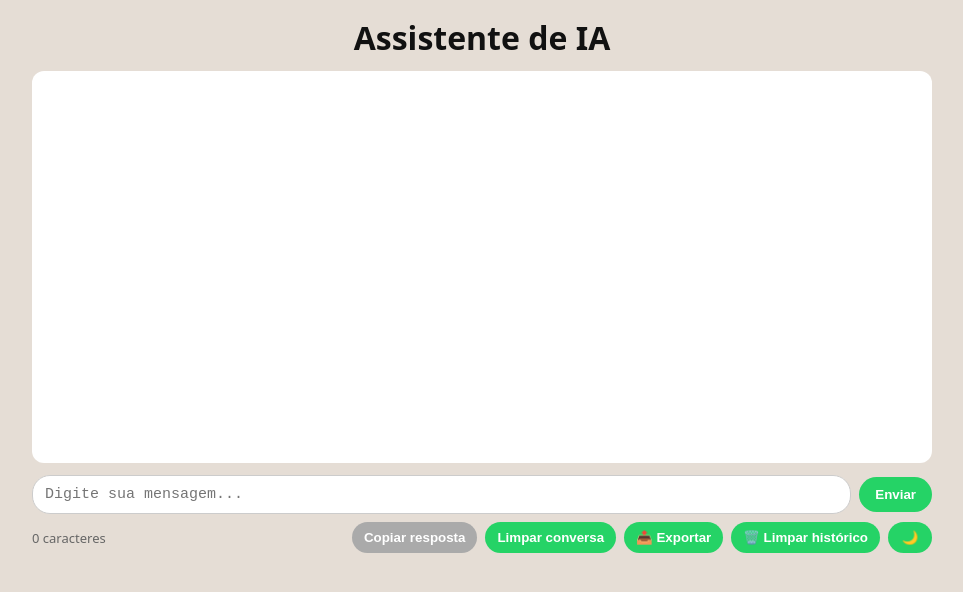
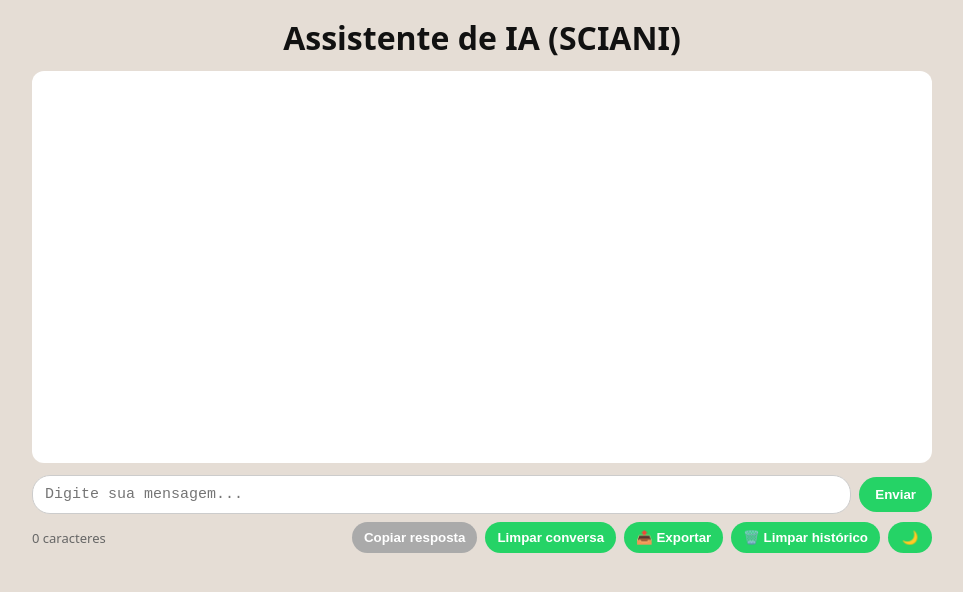
Before and after one commit to HenriqueScian1/projeto6-koru, a plain HTML site: page index.html in a window 1280 px wide. Shown: the whole page, without its empty margins (158-1121 px from the left). Drawn offline with Linux system fonts and the light colour scheme.

Commit message:
Update index.html

```diff
--- a/index.html
+++ b/index.html
@@ -8,7 +8,7 @@
 </head>
 <body>
   <main>
-    <h1>Assistente de IA</h1>
+    <h1>Assistente de IA (SCIANI)</h1>
 
     <section class="qa" id="chatBox" aria-live="polite"></section>
 
```
